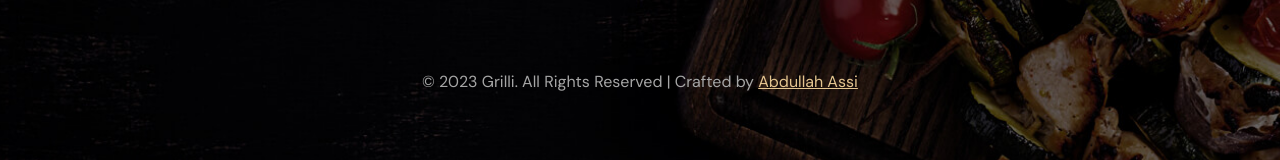
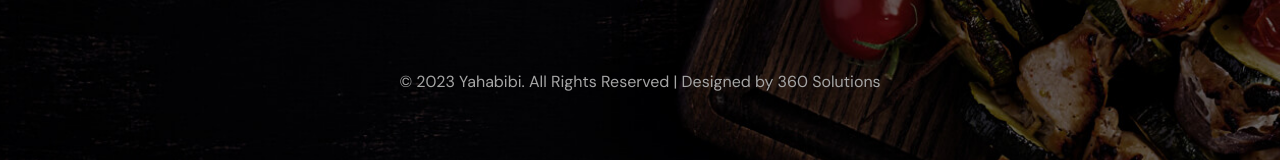
Before and after one commit to Jeevan1310/yahabibi, a website built with Vite: page index.html in a window 1280 px wide. Shown: the part 8714-8874 px from the top of the page. Built offline with nearby package versions, Linux system fonts and the light colour scheme; files whose address does not match are found by name; a web font is replaced by a local one.

Commit message:
added changes

```diff
--- a/index.html
+++ b/index.html
@@ -1093,8 +1093,7 @@
       <div class="footer-bottom">
 
         <p class="copyright">
-          &copy; 2023 Grilli. All Rights Reserved | Crafted by <a href="https://github.com/AbdullahAssi"
-            target="_blank" class="link">Abdullah Assi</a>
+          &copy; 2023 Yahabibi. All Rights Reserved | Designed by 360 Solutions
         </p>
 
       </div>
```
